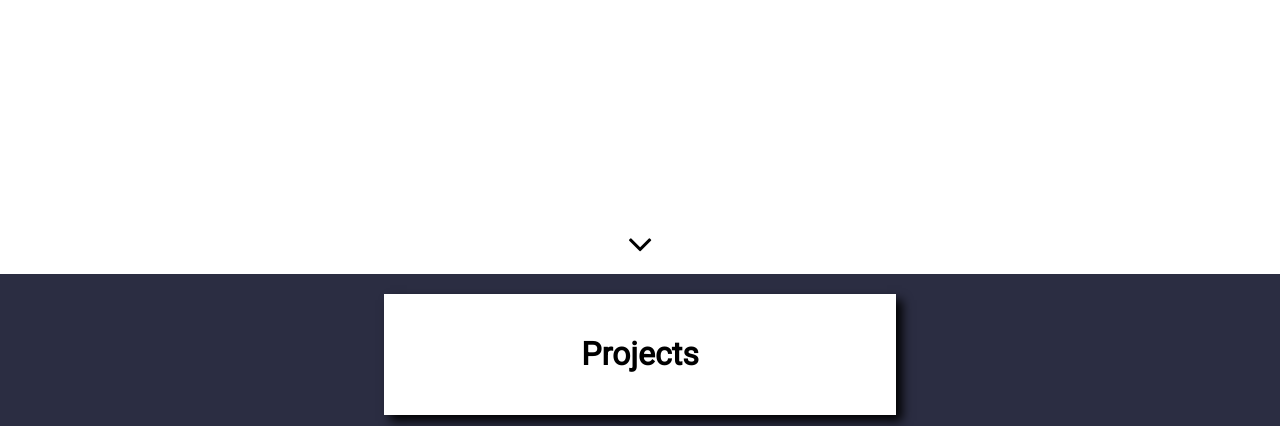
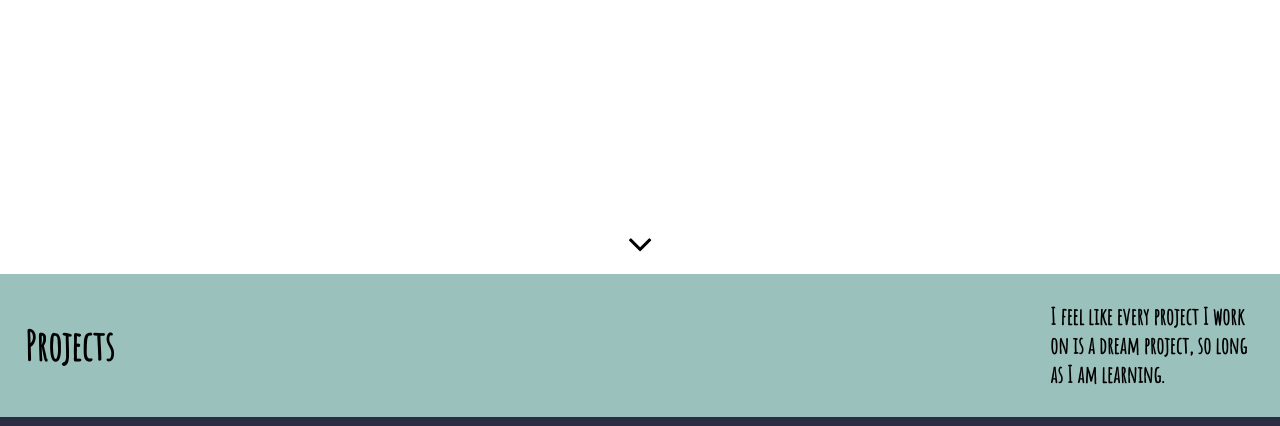
Before and after one commit to Maaarcocr/Maaarcocr.github.io, a plain HTML site: page index.html in a window 1280 px wide. Shown: the part 526-952 px from the top of the page. Drawn offline with nearby package versions, Linux system fonts and the light colour scheme; a web font is replaced by a local one.

Commit message:
a bit of restyling

```diff
--- a/index.html
+++ b/index.html
@@ -25,8 +25,9 @@
                 <a class="down" href="#projects"><i class="fa fa-angle-down" aria-hidden="true"></i></a>
             </div>
             <div id="projects" class="projects">
-                <div class="card title">
+                <div class="title">
                     <h1>Projects</h1>
+                    <p>I feel like every project I work on is a dream project, so long as I am learning.</p>
                 </div>
                 <div class="card project_tile">
                     <a href="https://github.com/Maaarcocr/nojson" target="_blank" >
--- a/style.css
+++ b/style.css
@@ -71,8 +71,24 @@ body {
 }
 
 .title {
-    margin: 20px 30vw;
-    width: 25vw;
+    width: 100vw;
+    background-color: #9BC1BC;
+    padding: 5px 25px;
+    display: flex;
+    flex-direction: row;
+    align-items: center;
+    font-family: 'Amatic SC', cursive;
+}
+
+.title h1 {
+    flex: 5;
+    font-size: 40px;
+}
+
+.title p {
+    font-weight: bold;
+    flex: 1;
+    font-size: 23px;
 }
 
 .down {
@@ -103,9 +119,6 @@ body {
 @media only screen and (max-width: 1600px) {
     .card {
         width: 40vw
-    }
-    .project_tile {
-        min-height: 25vw;
     }
 }
 
```
